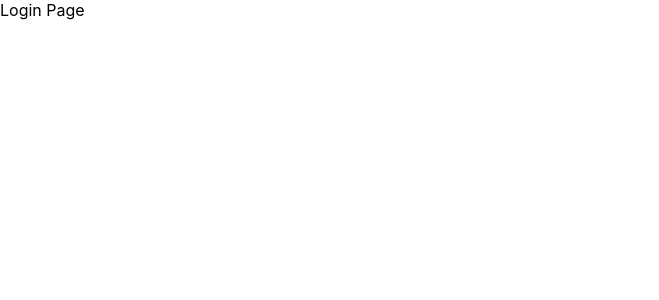
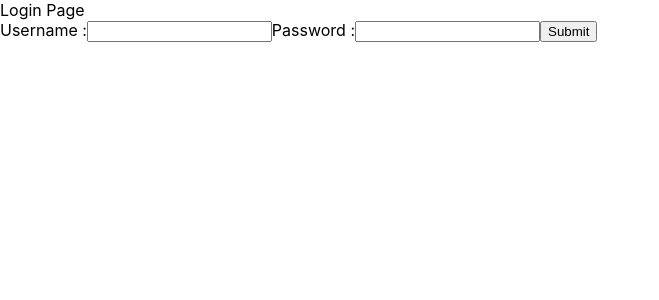
Before and after one commit to deryatanriverdi88/NutriTrack-Frontend, a React (Create React App) app: page /login in a window 1280 px wide. Shown: the top 300 px of the page, without its empty margins (0-659 px from the left). Built offline with nearby package versions, Linux system fonts and the light colour scheme.

Commit message:
Login form added

```diff
--- a/src/Pages/Login.js
+++ b/src/Pages/Login.js
@@ -13,6 +13,26 @@ class Login extends Component {
 
     Login Page
 
+      <form>
+          <label htmlFor="username">
+            Username :
+            <input type="text"
+                    id="username"
+                    value=""
+                    name="username"
+            />
+          </label>
+          <label htmlFor="password">
+            Password :
+            <input type="text"
+                   id="password"
+                   value=""
+                   name="password"
+            />
+          </label>
+          <input type="submit"/>
+      </form>
+
    </div>
     )
    }
--- a/src/Pages/Signup.js
+++ b/src/Pages/Signup.js
@@ -84,6 +84,7 @@ class Signup extends Component {
             type="password"
           />
        </label>
+       <input type="submit"/>
      </form>
    </div>
     )
```
